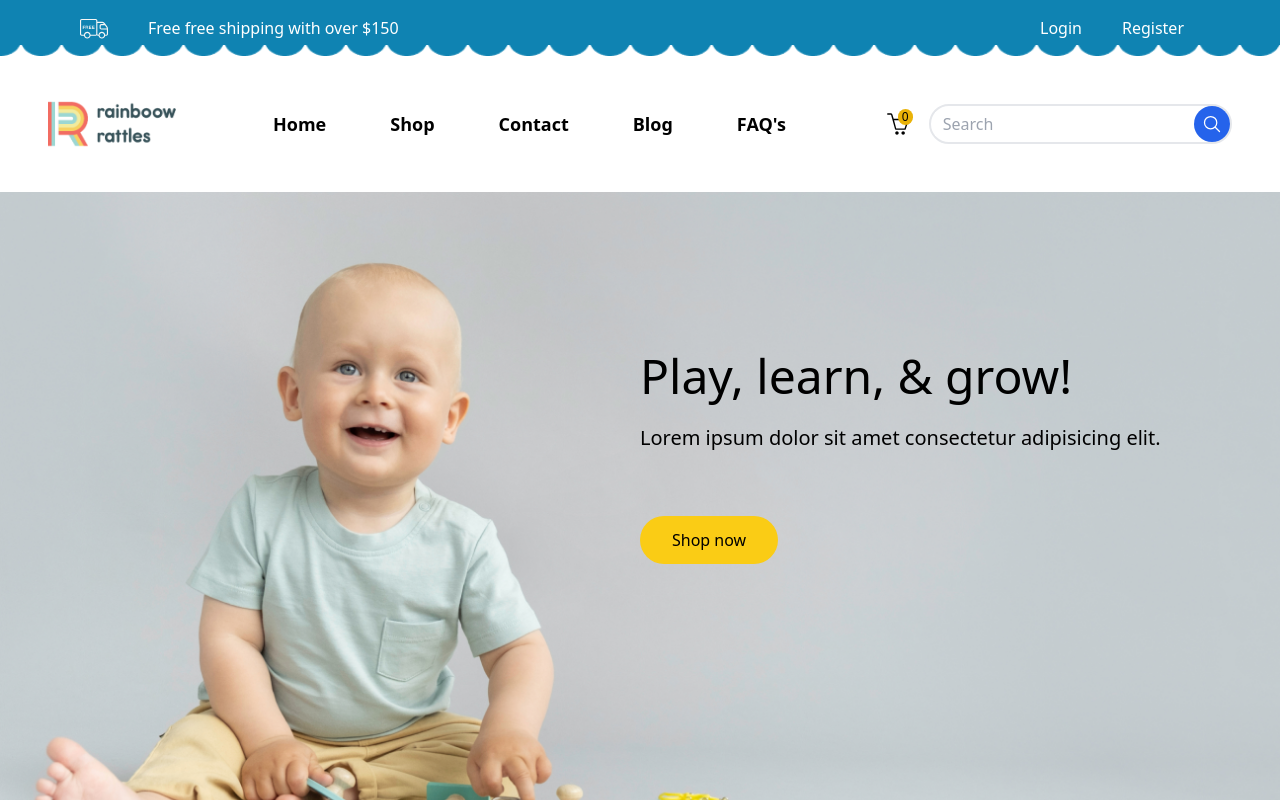
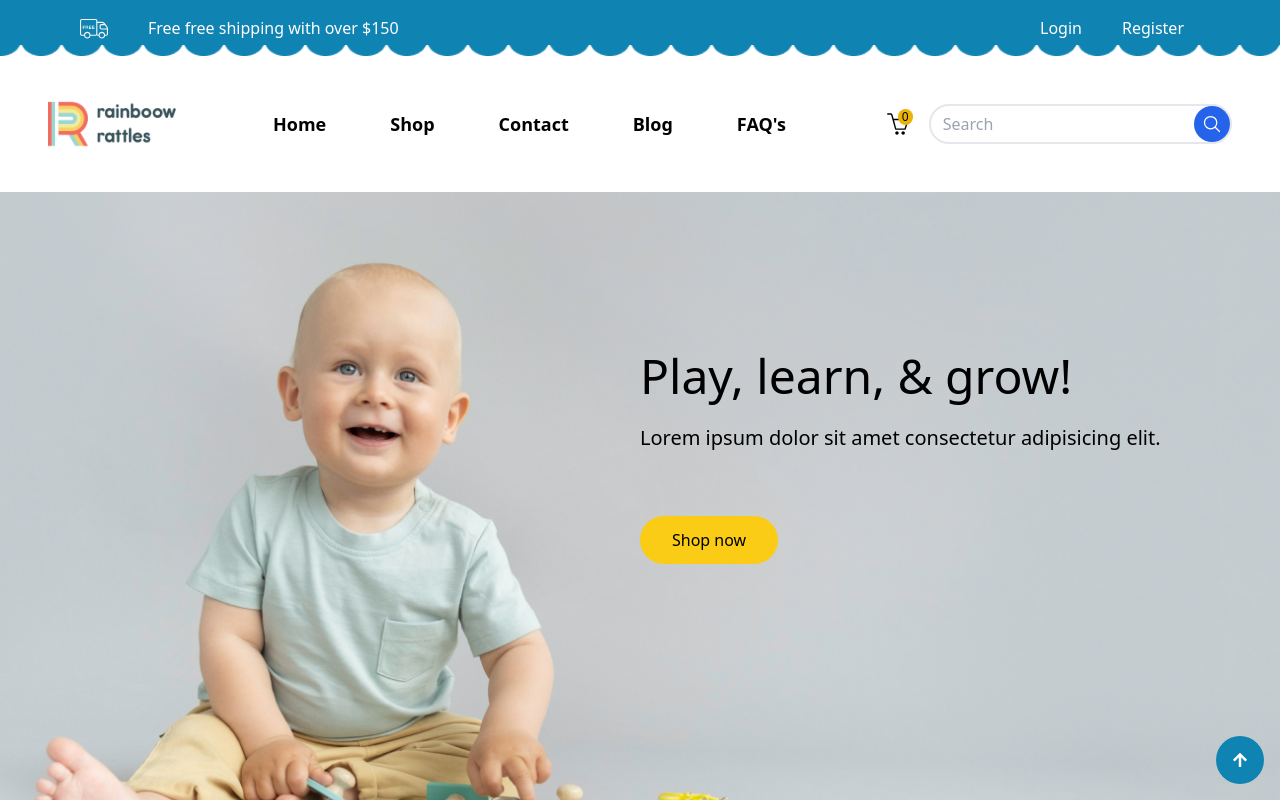
Before and after one commit to Gasbiachraf/baby-clothes, a React (Create React App) app: page / in a window 1280 px wide. Shown: the top 800 px of the page. Built offline with nearby package versions, Linux system fonts and the light colour scheme.

Commit message:
button To Up

```diff
--- a/src/layouts/header.jsx
+++ b/src/layouts/header.jsx
@@ -5,13 +5,14 @@ import image3 from "../assets/img/image 2.png"
 import image from "../assets/img/image 11 (10).png"
 import './header.sass'
 
-import React, { useContext, useState } from "react";
+import React, { useContext, useEffect, useState } from "react";
 import { MdArrowOutward } from "react-icons/md";
 import { TbMenu2 } from "react-icons/tb";
+import { FaArrowUp } from "react-icons/fa";
 import { MdClose } from "react-icons/md";
 import { SlBasket } from "react-icons/sl";
 import { IoSearchOutline } from "react-icons/io5";
-import { Link, useNavigate } from "react-router-dom";
+import { Link, useLocation, useNavigate } from "react-router-dom";
 import { MyContext } from "../utils/ContextProvider";
 
 
@@ -21,7 +22,7 @@ import { MyContext } from "../utils/ContextProvider";
 
 const Header = () => {
 
-    const {product, setProduct, panier, setPanier, AddToCard, open, setOpen, productmodal, setProductmodal , Heart} = useContext(MyContext)
+    const { product, setProduct, panier, setPanier, AddToCard, open, setOpen, productmodal, setProductmodal, Heart } = useContext(MyContext)
     const [isOpen, setIsOpen] = useState(false);
     const [droppanier, setDroppanier] = useState(false);
 
@@ -31,6 +32,13 @@ const Header = () => {
         setDroppanier(!droppanier)
         navigate('/cart')
     }
+
+
+    let location = useLocation()
+
+    useEffect(() => {
+        window.scrollTo(0,0)
+    }, [location])
 
     return (
         <div className="">
@@ -61,9 +69,9 @@ const Header = () => {
                     <Link to={"/faq"} className="cursor-pointer hover:text-teta text-lg font-semibold">FAQ's</Link>
                 </div>
                 <div className="flex gap-4 items-center">
-                    <div  onClick={() => setDroppanier(!droppanier)} className="relative cursor-pointer">
-                        <p  className="absolute bg-yellow-500 rounded-full px-1 text-xs top-0 right-0  ">{panier.length}</p>
-                        <SlBasket  className="text-3xl px-1" />
+                    <div onClick={() => setDroppanier(!droppanier)} className="relative cursor-pointer">
+                        <p className="absolute bg-yellow-500 rounded-full px-1 text-xs top-0 right-0  ">{panier.length}</p>
+                        <SlBasket className="text-3xl px-1" />
                     </div>
                     <div className=" border-2 max-[430px]:w-[45vw]  border-full rounded-full flex">
                         <form action="" className="flex items-center  lg:gap-4">
@@ -143,6 +151,11 @@ const Header = () => {
 
             {/* navbar  */}
 
+            <div onClick={()=>window.scrollTo(0,0)} className="fixed cursor-pointer rounded-full p-4 bg-[#0F83B2] text-white right-4 bottom-4 z-20">
+            <FaArrowUp />
+
+            </div>
+
         </div>
     );
 };
--- a/src/utils/ContextProvider.jsx
+++ b/src/utils/ContextProvider.jsx
@@ -21,6 +21,7 @@ import product16 from "../assets/img/image 11 (16).png"
 export const MyContext = createContext()
 
 export const MyProvider = ({ children }) => {
+
 
     // ^^ database creation :
 
```
